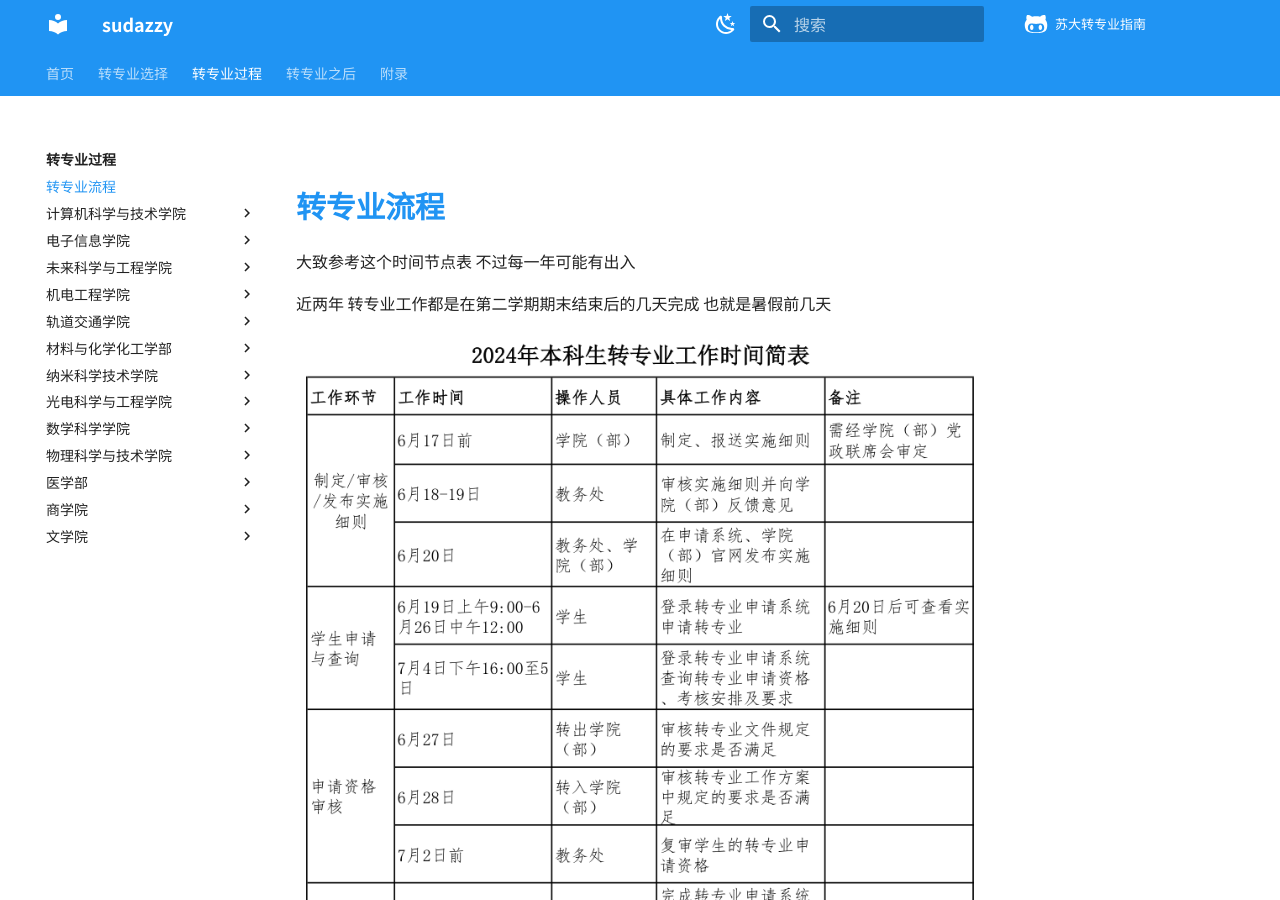
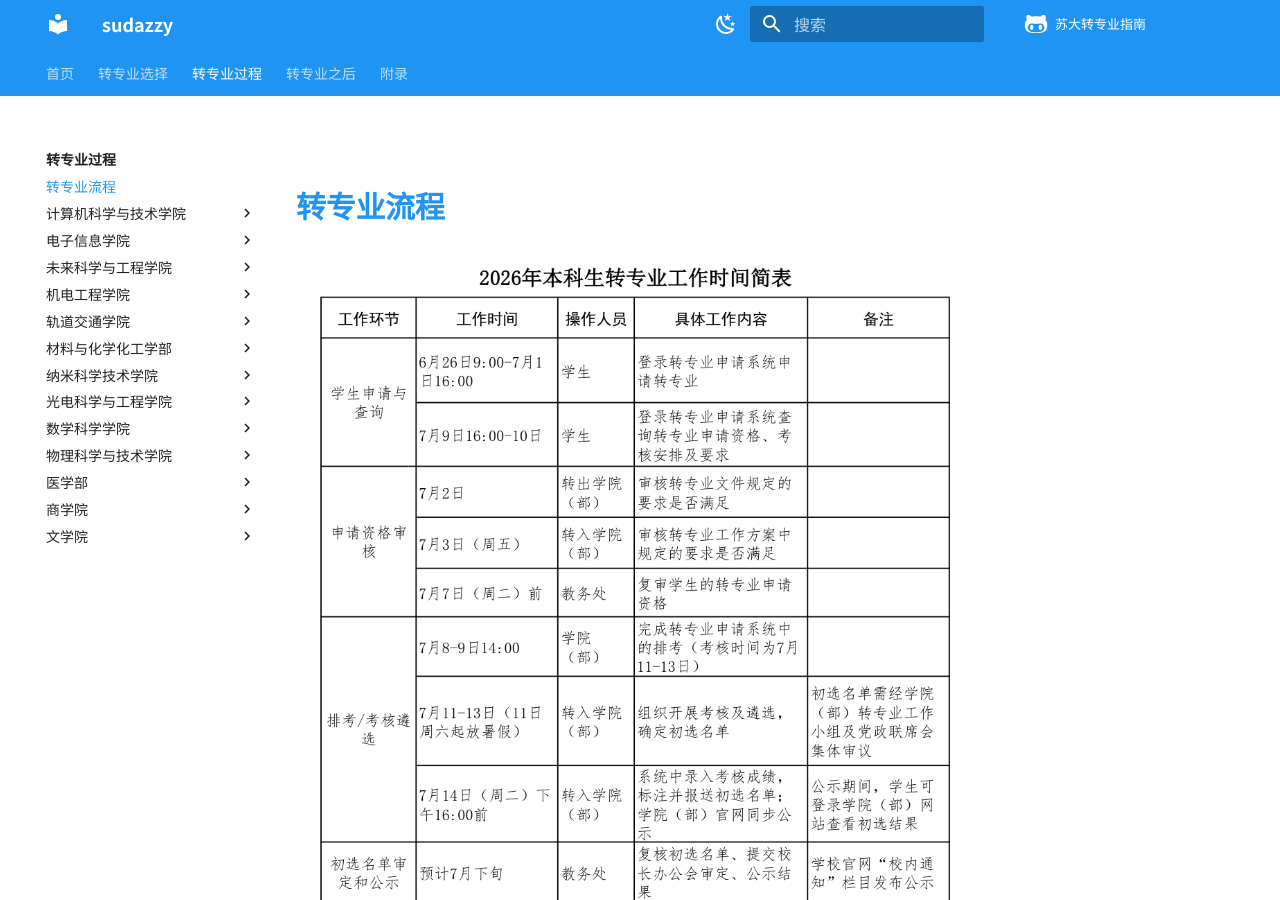
Before and after one commit to suda-major-change/sudazzy, an MkDocs documentation site: the page built from docs/转专业过程/转专业流程.md, in a window 1280 px wide and 900 px high. Built offline with MkDocs 1.6.1 and Material for MkDocs 9.7.7, drawn with Linux system fonts in a browser that asks for light colours; comment, search, counter and statistics services are not loaded.

```diff
--- a/docs/转专业过程/转专业流程.md
+++ b/docs/转专业过程/转专业流程.md
@@ -1,9 +1 @@
-大致参考这个时间节点表  不过每一年可能有出入
-
-
-
-
-
-近两年  转专业工作都是在第二学期期末结束后的几天完成  也就是暑假前几天
-
-![image-20260430235459450](./assets/image-20260430235459450.png)
+![image-20260625174803668](./assets/image-20260625174803668.png)
--- a/mkdocs.yml
+++ b/mkdocs.yml
@@ -115,7 +115,6 @@ nav:
         - 为什么转专业: 转专业选择/为什么转专业.md
         - 转什么专业: 转专业选择/转什么专业.md
         - 如何准备: 转专业选择/如何准备.md
-        - 经验分享1: 转专业选择/经验分享1.md
     - 转专业过程:
         - 首页: 转专业过程/index.md
         - 转专业流程: 转专业过程/转专业流程.md
@@ -161,9 +160,8 @@ nav:
             - 经验分享: 转专业过程/文学院/经验分享.md
     - 转专业之后:
         - 首页: 转专业之后/index.md
-        - 成功之后:
-            - 成功之后: 转专业之后/成功之后/成功之后.md
-            - 补修相关: 转专业之后/成功之后/补修相关.md
+        - 成功之后: 转专业之后/成功之后.md
+        - 补修相关: 转专业之后/补修相关.md
         - 失败之后: 转专业之后/失败之后.md
     - 附录:
         - 首页: 附录/index.md
```
Also changed, not shown: docs/转专业选择/经验分享1.md (deleted, +0 -5 lines), docs/转专业之后/成功之后.md (renamed from docs/转专业之后/成功之后/成功之后.md), docs/转专业之后/补修相关.md (renamed from docs/转专业之后/成功之后/补修相关.md), docs/转专业过程/assets/image-20260430235459450.png (deleted), docs/转专业过程/assets/image-20260625174803668.png (added), 2 other files.
